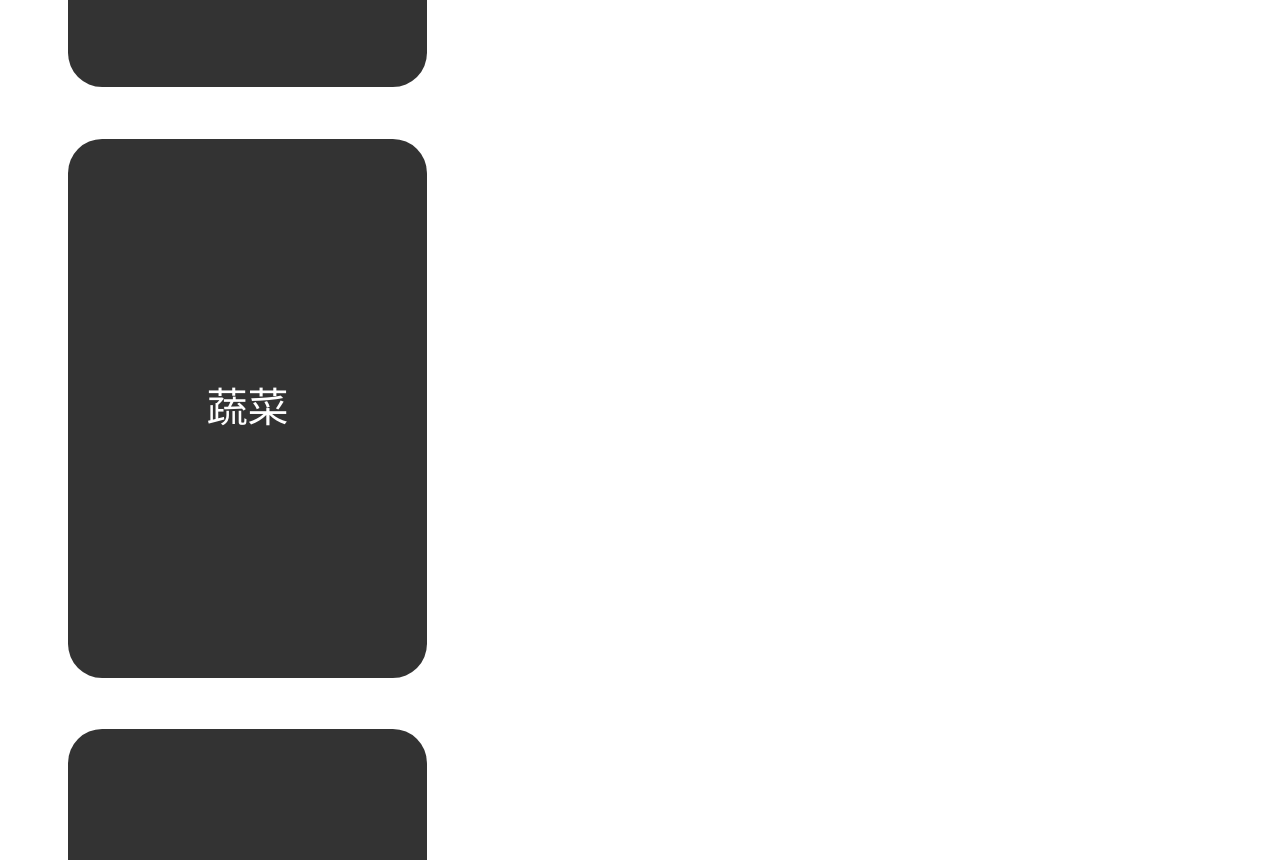
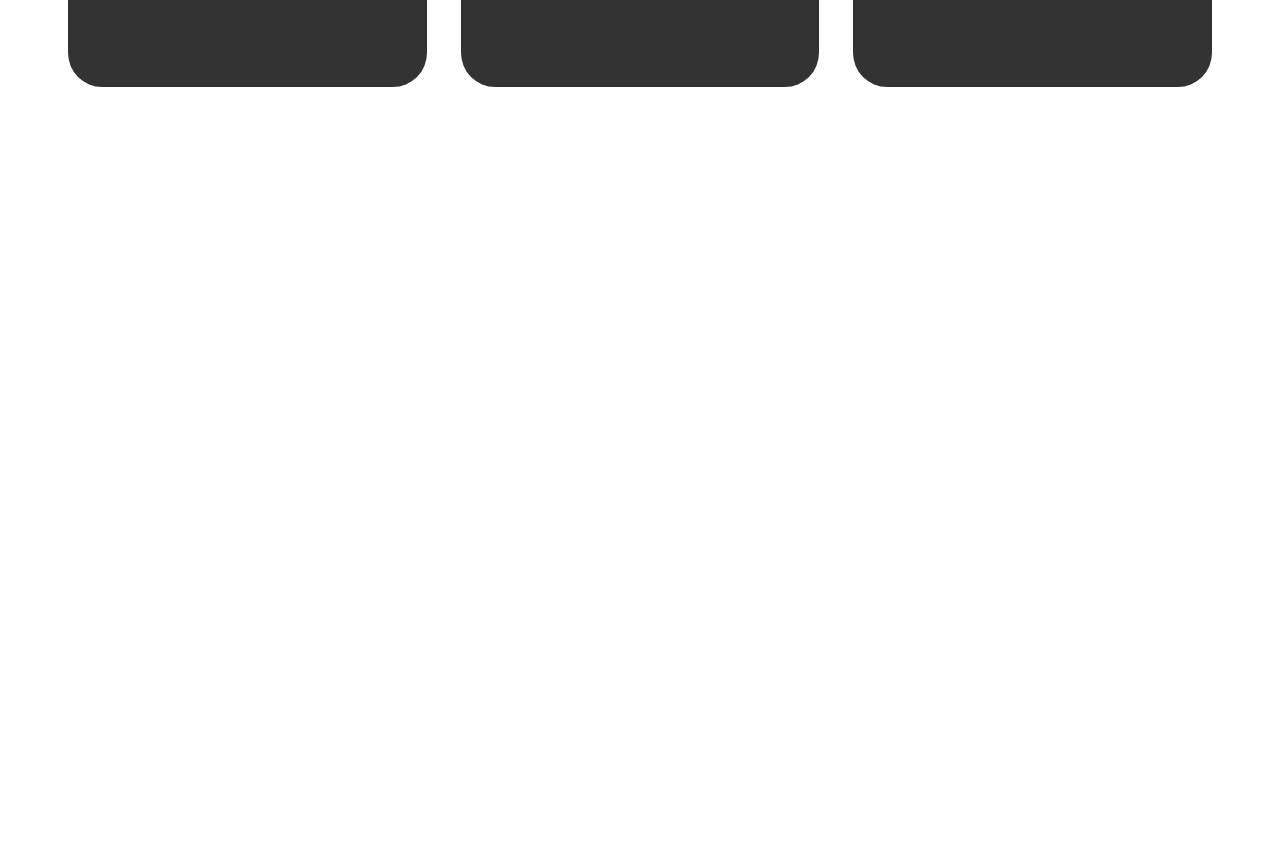
Before and after one commit to Luckyzhon/shiguang, a React (Create React App) app: page /search/1 in a window 1280 px wide. Shown: the part 1940-2800 px from the top of the page. After the commit the page ends 2065 px from the top, so only its background shows below. Built offline with nearby package versions, Linux system fonts and the light colour scheme.

Commit message:
做了better scroll 优化

```diff
--- a/package.json
+++ b/package.json
@@ -10,7 +10,6 @@
     "react-scripts": "3.1.0",
     "redux": "^4.0.4",
     "better-scroll": "^1.15.2"
-
   },
   "scripts": {
     "start": "react-scripts start",
--- a/src/pages/search/cyclopedia/index.js
+++ b/src/pages/search/cyclopedia/index.js
@@ -1,8 +1,10 @@
 import React, { Component } from 'react';
-
+import BScroll from "../../common/app-scroll/app-scroll";
 class index extends Component {
     render() {
         return (
+            <>
+             <BScroll className="bsscroll">
             <div className="cyclopedia">
                <div className="item">
                    <p className="item-title">百科</p>
@@ -30,6 +32,8 @@ class index extends Component {
                    <h3>柑橘水果</h3>
                </div>
             </div>
+            </BScroll>
+            </>
         );
     }
 }
--- a/src/pages/search/menu/index.js
+++ b/src/pages/search/menu/index.js
@@ -3,9 +3,11 @@ import BScroll from "../../common/app-scroll/app-scroll";
 class index extends Component {
     render() {
         return (
+
             <div className="menu">
+               <BScroll className="bsscroll">
                 <ul>
-                    <BScroll>
+
                     <li>
                         蔬菜
                     </li>
@@ -33,10 +35,20 @@ class index extends Component {
                     <li>
                         蔬菜
                     </li>
-                    </BScroll>
+                    <li>
+                        蔬菜
+                    </li>
+                    <li>
+                        蔬菜
+                    </li>
+                    <li>
+                        蔬菜
+                    </li>
+
                 </ul>
+                </BScroll>
+            </div>
 
-            </div>
         );
     }
 }
--- a/src/pages/search/style.scss
+++ b/src/pages/search/style.scss
@@ -1,6 +1,14 @@
 #search {
   padding: .75rem 0 .49rem 0;
   position: relative;
+  .bsscroll{
+    position: absolute;
+    top: .75rem;
+    width: 100%;
+    bottom: 0;
+    height: 5.3rem;
+    z-index: 99;
+  }
   .search-from {
     position: fixed;
     top: 0;
@@ -147,6 +155,7 @@
     }
   }
   .menu{
+
     ul{
       padding: .15rem .2rem 0;
       display: flex;
--- a/src/pages/search/user/index.js
+++ b/src/pages/search/user/index.js
@@ -1,9 +1,14 @@
 import React, { Component } from 'react';
+import BScroll from "../../common/app-scroll/app-scroll";
 
 class index extends Component {
     render() {
         return (
-            <div className="user">
+
+            <>
+               <BScroll className="bsscroll">
+                   <div className="user" >
+
 
                  <div className="item">
                      <div className="user-img"></div>
@@ -35,8 +40,10 @@ class index extends Component {
                      <div className="user-name">PingFang</div>
                      <div className="left-icon"></div>
                  </div>
+                 </div>
+                 </BScroll>
+            </>
 
-            </div>
         );
     }
 }
```
